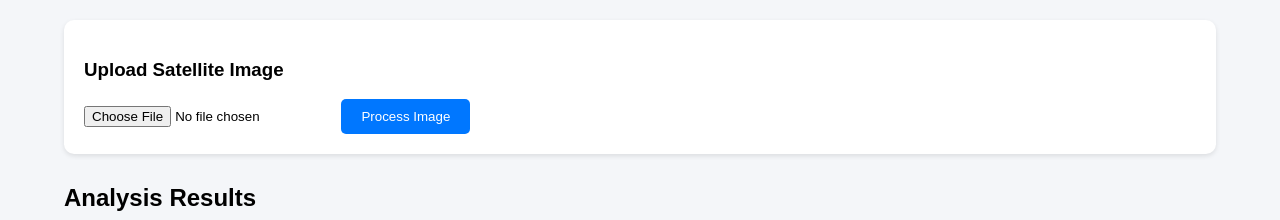
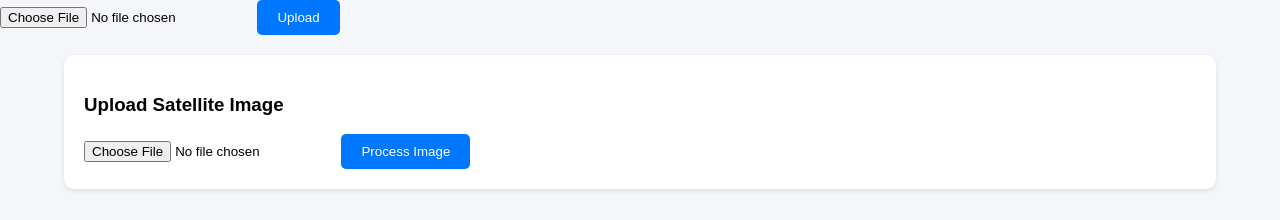
Before and after one commit to Moinkhokhar1/satellite_analytics_plateform, a Flask app: page / in a window 1280 px wide. Shown: the part 110-330 px from the top of the page. Run offline with Flask 3, Linux system fonts and the light colour scheme.

Commit message:
Update index.html

```diff
--- a/backend/templates/index.html
+++ b/backend/templates/index.html
@@ -14,6 +14,14 @@
     <header>
         <h1>Satellite Environmental Monitoring Dashboard</h1>
     </header>
+
+    <form action="/upload" method="POST" enctype="multipart/form-data">
+
+        <input type="file" name="file">
+
+        <button type="submit">Upload</button>
+
+    </form>
 
     <div class="container">
 
```
